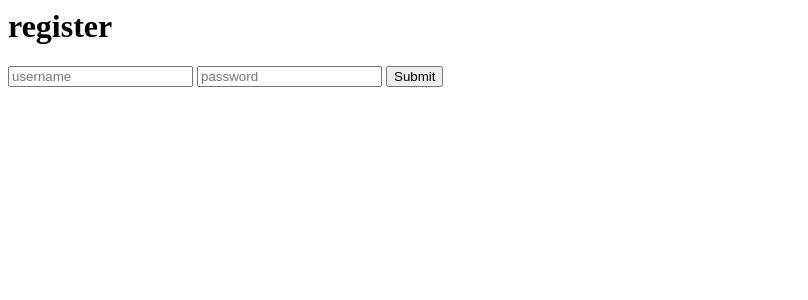
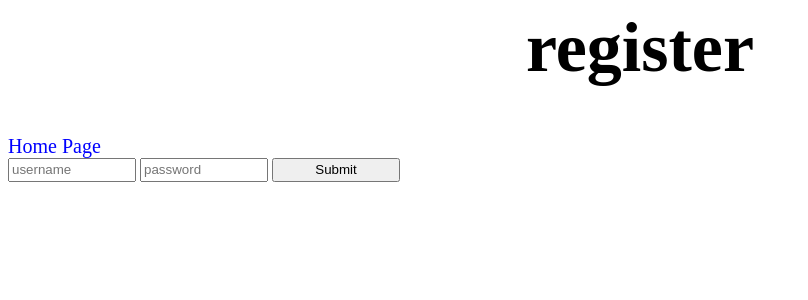
Before and after one commit to SiriusKoan/flask_net, a Flask app: page /register in a window 1280 px wide. Shown: the top 300 px of the page, without its empty margins (0-808 px from the left). Run offline with Flask 2, Linux system fonts and the light colour scheme.

Commit message:
beautify

```diff
--- a/models.py
+++ b/models.py
@@ -115,3 +115,6 @@
             out += str(li[i][j]) + " "
         out += "?"
     return out
+
+def announce(content):
+    pass
--- a/static/style.css
+++ b/static/style.css
@@ -1,4 +1,23 @@
+button {
+    border-radius: 10px;
+    width: 6vw;
+    height: 4vh;
+    font-size: 10px;
+}
+input {
+    width: 10vw;
+    height: 3vh;
+    top: 3vh;
+}
+
 #title {
     font-size: 70px;
     text-align: center;
 }
+
+.backhome {
+    color:blue;
+    font-size: 20px;
+    margin-bottom: 10px;
+    text-decoration: none;
+}
--- a/templates/admin.html
+++ b/templates/admin.html
@@ -3,8 +3,10 @@
         <title>admin</title>
         <meta charset="uft-8">
         <link rel="stylesheet" type="text/css" href="{{ url_for('static', filename = 'style.css') }}">
+        <meta name="viewport" content="width=device-width, initial-scale=1.0">
     </head>
     <body>
+        <a href="http://127.0.0.1:8080" class="backhome">Home Page</a>
         {% if whether_root == True %}
             <h1 style="font-size: 50px;">Management</h1>
             <h1>Users</h1>
--- a/templates/login.html
+++ b/templates/login.html
@@ -3,9 +3,11 @@
         <title>Login</title>
         <meta charset="utf-8">
         <link rel="stylesheet" type="text/css" href="{{ url_for('static', filename = 'style.css') }}">
+        <meta name="viewport" content="width=device-width, initial-scale=1.0">
     </head>
     <body>
-        <h1>login</h1>
+        <h1 id="title">login</h1>
+        <a href="http://127.0.0.1:8080" class="backhome">Home Page</a>
         <form action="/login" method="post">
             <input type="text" name="username" placeholder="username">
             <input type="password" name="passwd" placeholder="password">
--- a/templates/register.html
+++ b/templates/register.html
@@ -3,9 +3,11 @@
         <title>Register</title>
         <meta charset="utf-8">
         <link rel="stylesheet" type="text/css" href="{{ url_for('static', filename = 'style.css') }}">
+        <meta name="viewport" content="width=device-width, initial-scale=1.0">
     </head>
     <body>
-        <h1>register</h1>
+        <h1 id="title">register</h1>
+        <a href="http://127.0.0.1:8080" class="backhome">Home Page</a>
         <form action="/register" method="post">
             <input type="text" name="username" placeholder="username">
             <input type="password" name="passwd" placeholder="password">
```
Also changed, not shown: templates/index.html (+9 -3 lines).
